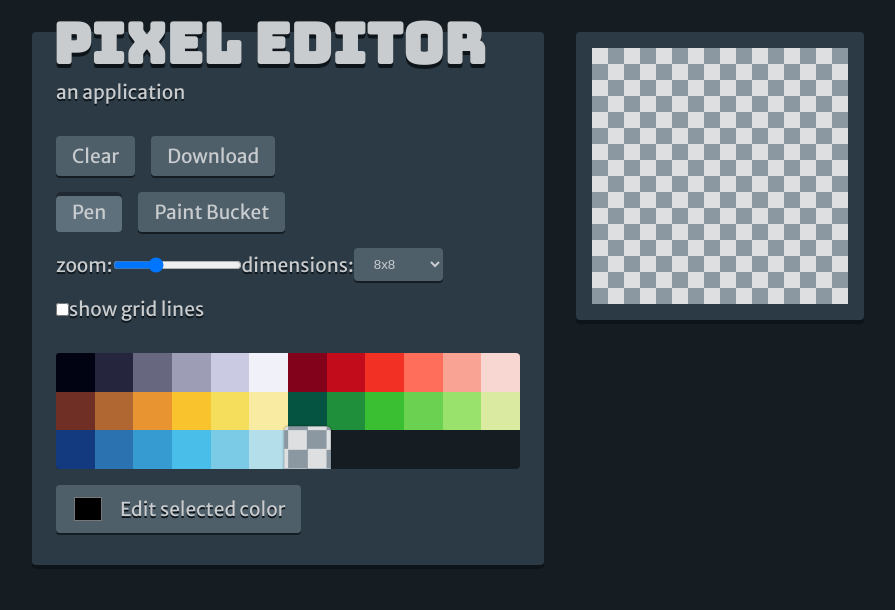
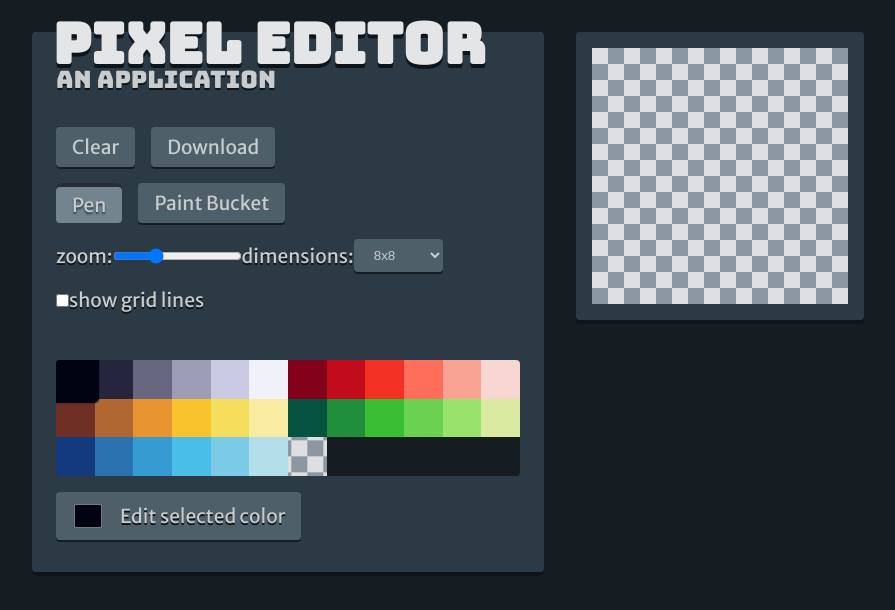
Before and after one commit to vvye/pixel-editor, a Vue app: page / in a window 1280 px wide. Shown: the top 610 px of the page, without its empty margins (0-895 px from the left). Built offline with nearby package versions, Linux system fonts and the light colour scheme.

Commit message:
Style title & buttons; dsiable editing transparent color

```diff
--- a/src/App.vue
+++ b/src/App.vue
@@ -146,9 +146,12 @@ button:hover, .button:hover, select:hover {
     background-color: #5e707c;
 }
 
-button.pressed {
-    background-color: #5e707c;
-    box-shadow: inset 0 0.25rem 0 #212a33;
+button:active, button.pressed {
+    background-color: #73848f;
+    box-shadow: inset 0 0.25rem 0 #252d35;
+    padding-top: 0.6rem;
+    padding-bottom: 0.4rem;
+    text-shadow: 0 0.125rem 0.125rem #2b3a44;
 }
 
 .transparent {
@@ -184,10 +187,40 @@ h1 {
     margin-left: -0.2rem;
     margin-bottom: 0.5rem;
     text-shadow: 0 0.25rem 0 #0e151a;
+    color: #e4e5e7;
+    animation: slide-in 0.4s;
+}
+
+h1:hover {
+    transform: rotate(2deg);
+    transition: all 0.05s;
 }
 
 h1 + p {
+    font-family: 'Bungee', sans-serif;
+    margin-top: -1rem;
     margin-bottom: 2rem;
+    font-size: 1.5rem;
+    animation: slide-in 0.4s;
+}
+
+@keyframes slide-in {
+    0% {
+        transform: translateY(4rem) scale(0.95);
+        opacity: 0;
+    }
+    60%, 85% {
+        transform: translateY(-0.5rem) scale(1) rotate(2deg);
+        opacity: 1;
+    }
+    97% {
+        transform: translateY(-0.125rem);
+        opacity: 1;
+    }
+    100% {
+        transform: translateY(0);
+        opacity: 1;
+    }
 }
 
 </style>
--- a/src/components/PaletteEditor.vue
+++ b/src/components/PaletteEditor.vue
@@ -4,7 +4,7 @@
                       :color="color" :selected="this.currentColorId === id"
                       @click="selectColor(id)" />
     </div>
-    <label class="button">
+    <label class="button" v-if="this.currentColorId !== 30">
         <input type="color" :value="this.selectedColorAsHex" @input="changeSelectedColor"> Edit selected color
     </label>
 </template>
@@ -19,7 +19,7 @@ export default {
     },
     data() {
         return {
-            currentColorId: 30
+            currentColorId: 0
         }
     },
     props: {
@@ -50,6 +50,7 @@ export default {
 
 <style scoped>
 .palette-container {
+    margin-top: 3rem;
     display: flex;
     align-items: center;
     flex-wrap: wrap;
```
